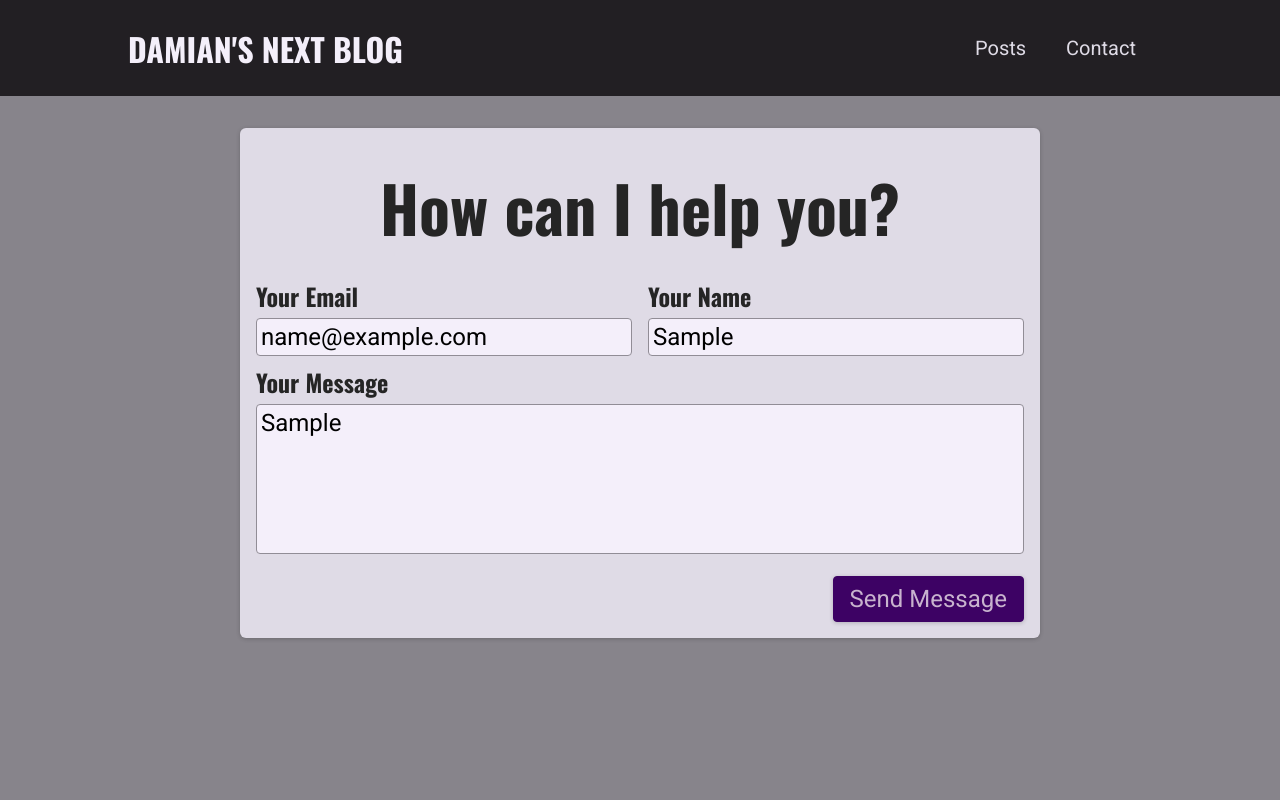
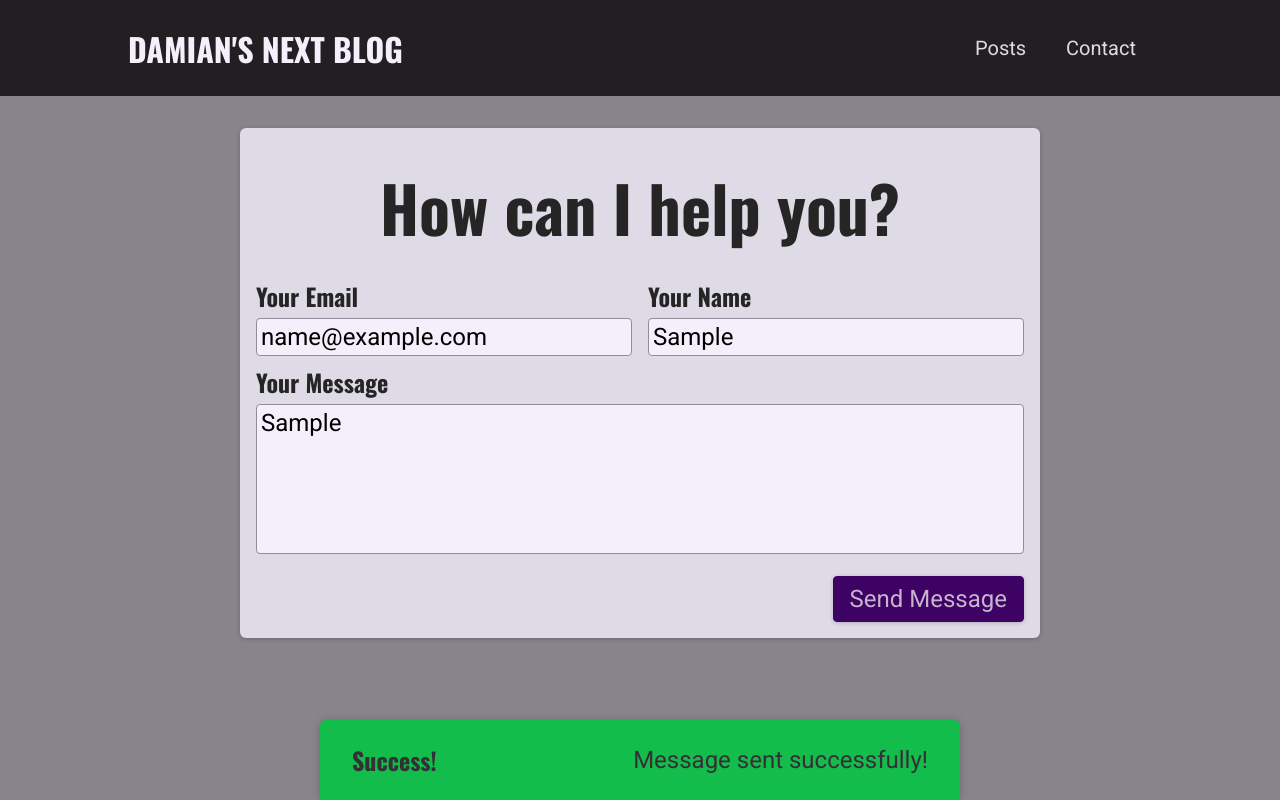
Before and after one commit to s-d-dg/next-js, a Next.js app: page /contact in a window 1280 px wide. Both pictures are taken after typing "name@example.com", "Sample", "Sample" into the empty fields and a click on the button "Send Message". Built offline with nearby package versions, Linux system fonts and the light colour scheme.

Commit message:
[My-Blog] - added notification for contact

```diff
--- a/src/components/contact/contact-form.js
+++ b/src/components/contact/contact-form.js
@@ -1,26 +1,83 @@
 import classes from "./contact-form.module.css";
-import { useState } from "react";
+import { useState, useEffect } from "react";
+import Notification from "../ui/notification";
+
+async function sendContactData(contactDetails) {
+  const response = await fetch("/api/contact", {
+    method: "POST",
+    body: JSON.stringify(contactDetails),
+    headers: {
+      "Content-Type": "application/json",
+    },
+  });
+
+  console.log(response);
+  if (!response.ok) {
+    throw new Error(data.message || "Something went wrong");
+  }
+
+  const data = await response.json();
+}
 
 export default function ContactForm() {
   const [enteredEmail, setEnteredEmail] = useState("");
   const [enteredName, setEnteredName] = useState("");
   const [enteredMessage, setEnteredMessage] = useState("");
+  const [requestStatus, setRequestStatus] = useState(); // 'pending'. 'success', 'error'
+  const [requestError, setRequestError] = useState();
 
-  function sendMessageHandler(event) {
+  useEffect(() => {
+    if (requestStatus === "success" || requestStatus === "error") {
+      const timer = setTimeout(() => {
+        setRequestStatus(null);
+      }, 3000);
+      return () => clearTimeout(timer);
+    }
+  }, [requestStatus]);
+
+  async function sendMessageHandler(event) {
     event.preventDefault();
 
+    setRequestStatus("pending");
     // optional: client-side validation
-    fetch("/api/contact", {
-      method: "POST",
-      body: JSON.stringify({
+
+    try {
+      await sendContactData({
         email: enteredEmail,
         name: enteredName,
         message: enteredMessage,
-      }),
-      headers: {
-        "Content-Type": "application/json",
-      },
-    });
+      });
+      setRequestStatus("success");
+    } catch (error) {
+      setRequestStatus("error");
+      setRequestError(error.message);
+    }
+  }
+
+  let notification;
+
+  if (requestStatus === "pending") {
+    notification = {
+      status: "pending",
+      title: "Sendiong message...",
+      message: "Your message is on its way!",
+    };
+  }
+
+  if (requestStatus === "success") {
+    notification = {
+      status: "success",
+      title: "Success!",
+      message: "Message sent successfully!",
+    };
+  }
+
+  if (requestStatus === "error") {
+    notification = {
+      status: "error",
+      title: "Error!",
+      message: requestError,
+    };
   }
 
   return (
@@ -64,6 +121,13 @@
           <button type="submit">Send Message</button>
         </div>
       </form>
+      {notification && (
+        <Notification
+          status={notification.status}
+          title={notification.title}
+          message={notification.message}
+        />
+      )}
     </section>
   );
 }
--- /dev/null
+++ b/src/components/ui/notification.js
@@ -0,0 +1,28 @@
+import ReactDOM from 'react-dom';
+
+import classes from './notification.module.css';
+
+function Notification(props) {
+  const { title, message, status } = props;
+
+  let statusClasses = '';
+
+  if (status === 'success') {
+    statusClasses = classes.success;
+  }
+
+  if (status === 'error') {
+    statusClasses = classes.error;
+  }
+
+  const cssClasses = `${classes.notification} ${statusClasses}`;
+
+  return (
+    <div className={cssClasses}>
+      <h2>{title}</h2>
+      <p>{message}</p>
+    </div>
+  );
+}
+
+export default Notification;
--- /dev/null
+++ b/src/components/ui/notification.module.css
@@ -0,0 +1,43 @@
+.notification {
+  display: flex;
+  justify-content: space-between;
+  align-items: center;
+  color: var(--color-grey-100);
+  background-color: var(--color-grey-800);
+  padding: 0 var(--size-8);
+  box-shadow: 0 1px 8px rgba(0, 0, 0, 0.2);
+  position: fixed;
+  height: 5rem;
+  bottom: 0;
+  width: 100%;
+  left: 0;
+  border-top-right-radius: 0;
+  border-top-left-radius: 0;
+}
+
+.notification h2 {
+  font-size: var(--size-6);
+  margin: 0;
+}
+
+.notification p {
+  margin: 0;
+}
+
+.success {
+  background-color: var(--color-success-500);
+  color: var(--color-grey-800);
+}
+
+.error {
+  background-color: var(--color-error-500);
+}
+
+@media (min-width: 768px) {
+  .notification {
+    width: 40rem;
+    left: calc(50% - 20rem);
+    border-top-right-radius: 6px;
+    border-top-left-radius: 6px;
+  }
+}
--- a/src/pages/api/contact.js
+++ b/src/pages/api/contact.js
@@ -14,6 +14,11 @@
       return;
     }
 
+    // only to simulate server errors
+    if (message.includes("error")) {
+      res.status(500).json({ message: "Some server error example" });
+    }
+
     // Store it in a databasenmdfkckjkfnslvm,sp;fnmc
     const newMessage = {
       email,
```
